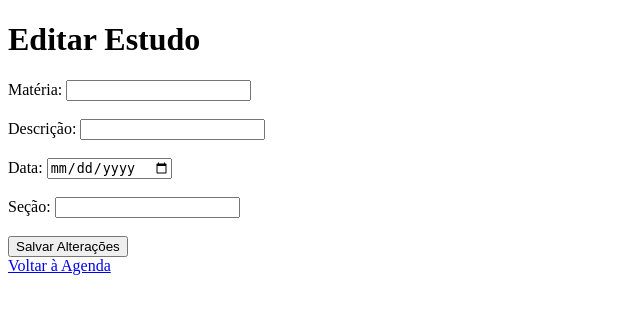
After one commit to LaSouza389/Trabalho-de-Gerenciamento-de-Estudos, a Flask app: template agenda-estudos/templates/editar_estudo.html in a window 1280 px wide. The commit adds this page. Shown: the top 314 px of the page, without its empty margins (0-640 px from the left). Run offline with Flask 3, Linux system fonts and the light colour scheme; the template is opened without the code that fills it, so the values that code supplies are empty.

Commit message:
Implementação da seção editar, correção de bugs

```diff
--- a/agenda-estudos/app.py
+++ b/agenda-estudos/app.py
@@ -4,6 +4,7 @@ from flask_sqlalchemy import SQLAlchemy # Importação do SQLAlchemy para o DB
 from sqlalchemy import Column, Integer, String # Importação de algumas funcionalidades do DB
 from werkzeug.security import generate_password_hash , check_password_hash
 from datetime import date
+from sqlalchemy.exc import IntegrityError
 
 # SESSAO Q CRIA A INSTANCIA PRINCIPAL DO FLASK
 app = Flask(__name__)
@@ -40,6 +41,12 @@ def cadastro():
         nome = request.form["nome"]
         email = request.form["email"]
         senha = request.form["senha"]
+
+        # Verifica se o email já está cadastrado
+        usuario_existente = Usuario.query.filter_by(email=email).first()
+
+        if usuario_existente:
+            return "Email já cadastrado. Por favor, use outro email."
 
         # Encryptando..
         senha_hash = generate_password_hash(senha)
@@ -213,6 +220,51 @@ def concluir_estudo(id):
         db.session.commit()
 
     return redirect(url_for("agenda"))
+# Rota Editar Estudo
+# Rota Editar Estudo
+@app.route("/editar_estudo/<int:id>", methods=["GET", "POST"])
+def editar_estudo(id):
+
+    # Verifica se está logado
+    if "usuario_id" not in session:
+        return redirect(url_for("login"))
+
+    # Filtra o estudo pelo ID e pelo usuário logado
+    estudo = Estudo.query.filter_by(
+        id=id,
+        usuario_id=session["usuario_id"]
+    ).first()
+
+    # Se o estudo não existir ou não pertencer ao usuário
+    if not estudo:
+        return redirect(url_for("agenda"))
+
+    # Quando clicar em "Salvar alterações"
+    if request.method == "POST":
+
+        estudo.materia = request.form["materia"]
+        estudo.descricao = request.form["descricao"]
+
+        data = request.form.get("data")
+
+        if not data:
+            estudo.data = "Sem data final"
+        else:
+            estudo.data = data
+
+        estudo.secao = request.form["secao"]
+
+        db.session.commit()
+
+        return redirect(url_for("agenda"))
+
+    # Quando apenas abrir a página de edição
+    return render_template(
+        "editar_estudo.html",
+        estudo=estudo
+    )
+
+
 
 # Rota Excluir Estudo
 @app.route("/excluir_estudo/<int:id>", methods=["POST"])
--- /dev/null
+++ b/agenda-estudos/templates/editar_estudo.html
@@ -0,0 +1,55 @@
+<!DOCTYPE html>
+<html lang="pt-BR">
+<head>
+    <meta charset="UTF-8">
+    <meta name="viewport" content="width=device-width, initial-scale=1.0">
+    <title>Editar Estudo</title>
+</head>
+<body>
+    <h1>Editar Estudo</h1>
+
+    <form action= "/editar_estudo/{{ estudo.id }}" method="POST">
+
+        <label for ="materia"> Matéria: </label>
+        <input type="text"
+               id="materia"
+               name="materia"
+               value="{{ estudo.materia }}"
+               required>
+
+        <br><br>
+        <label for="descricao">Descrição: </form>
+        <input type="text"
+               id="descricao"
+               name="descricao"
+               value="{{ estudo.descricao or '' }}">
+
+        <br><br>
+        <label for="data">Data: </label>
+        <input type="date"
+               id="data"
+               name="data"
+               value="{% if estudo.data != 'Sem data final' %}{{ estudo.data }}{% endif %}">
+
+        <br><br>
+
+        <label for="secao"> Seção: </label>
+        <input type="text"
+               id="secao"
+               name="secao"
+               value="{{ estudo.secao }}"
+               required>
+
+        <br><br>
+
+        <button type="Submit">
+            Salvar Alterações
+        </button>
+
+    </form>
+
+    <br>
+
+    <a href="/agenda"> Voltar à Agenda </a>
+</body>
+</html>
```
Also changed, not shown: agenda-estudos/templates/agenda.html (+5 -2 lines).
